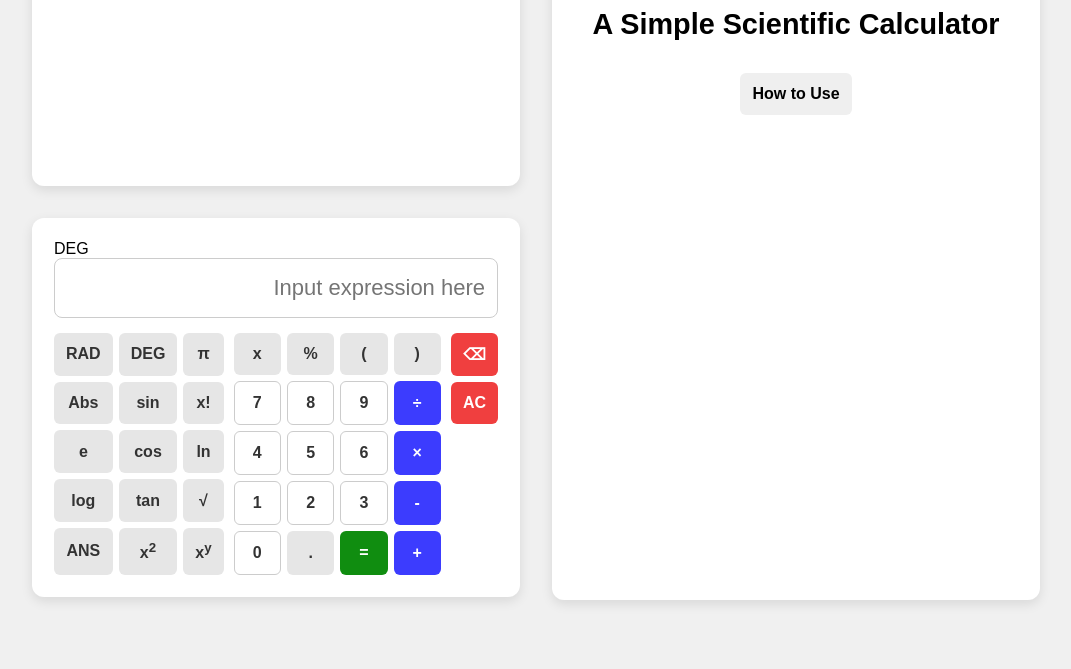
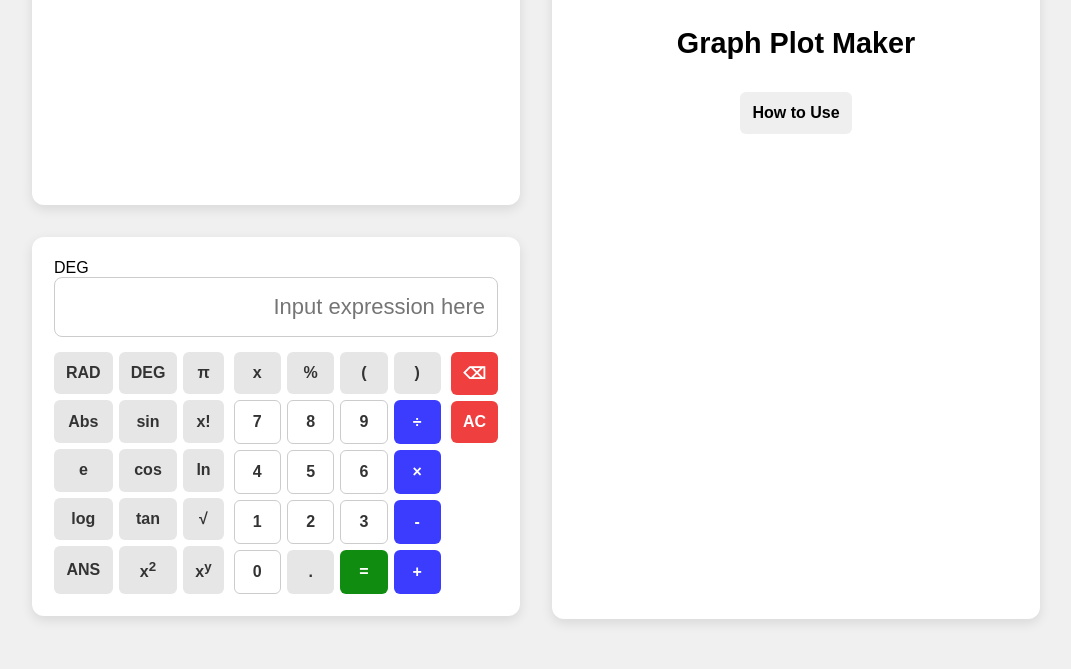
Before and after one commit to AndiGautama/scientific-calculator-project, a plain HTML site: page index.html in a window 1280 px wide. Shown: the part 131-800 px from the top of the page, without its empty margins (104-1175 px from the left). Drawn offline with Linux system fonts and the light colour scheme; a script that the page names is missing.

Commit message:
Menambah class untuk desain css

```diff
--- a/index.html
+++ b/index.html
@@ -14,6 +14,8 @@
 </head>
 
 <body>
+    <div class="wrapper">
+    <h1 class="judul_page">Scientific Calculator Online</h1>
     <div class="container">
         <div class="left-container">
             <div class="history-container">
@@ -80,7 +82,7 @@
             <div class="misc">
                 <div class="misc-text">
                     <span>
-                        <h3>A Simple Scientific Calculator</h3>
+                        <h3>Graph Plot Maker</h3>
                     </span>
                 </div>
                 <div class="help-button">
@@ -89,6 +91,7 @@
             </div>
         </div>
     </div>
+    </div>
 </body>
 
 </html>
```
